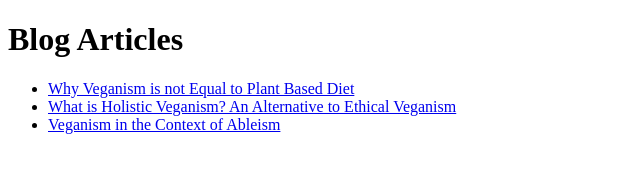
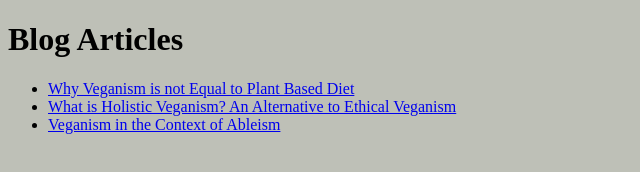
Before and after one commit to bartuakyurek/my-blog, a plain HTML site: page index.html in a window 1280 px wide. Shown: the whole page, without its empty margins (0-640 px from the left). Drawn offline with Linux system fonts and the light colour scheme.

```diff
--- /dev/null
+++ b/css/default.css
@@ -0,0 +1,5 @@
+
+
+body {
+    background-color: #bec0b7;
+  }
--- a/index.html
+++ b/index.html
@@ -2,19 +2,33 @@
 
 <html lang="en">
 
-  <head>
-    <meta charset="UTF-8">
-    <title>Blog Homepage</title>
-  </head>
+<head>
+  <meta charset="UTF-8" />
+  <title>Blog Homepage</title>
+  <link rel="stylesheet" type="text/css" href="css/default.css">
+</head>
 
-  <body>
+<body>
+  <div class="homepage-header">
     <h1>Blog Articles</h1>
+  </div>
 
+  <div class="selected-articles">
     <ul>
-      <li> <a href="./posts/vegan-is-more-than-you-think.html"> Why Veganism is not Equal to Plant Based Diet </a> </li>
-      <li> <a href="./posts/template.html">  What is Holistic Veganism? An Alternative to Ethical Veganism </a></li>
-      <li> <a href="./posts/template.html">  Veganism in the Context of Ableism </a></li>
+      <li>
+        <a href="./posts/vegan-is-more-than-you-think.html"> Why Veganism is not Equal to Plant Based Diet </a>
+      </li>
+      <li>
+        <a href="./posts/template.html"> What is Holistic Veganism? An Alternative to Ethical Veganism </a>
+      </li>
+      <li>
+        <a href="./posts/template.html"> Veganism in the Context of Ableism </a>
+      </li>
     </ul>
-  </body>
+  </div>
+
+
+
+</body>
 
 </html>
```
Also changed, not shown: posts/template.html (+1 -0 lines), resources.txt (added), 1 other file.
